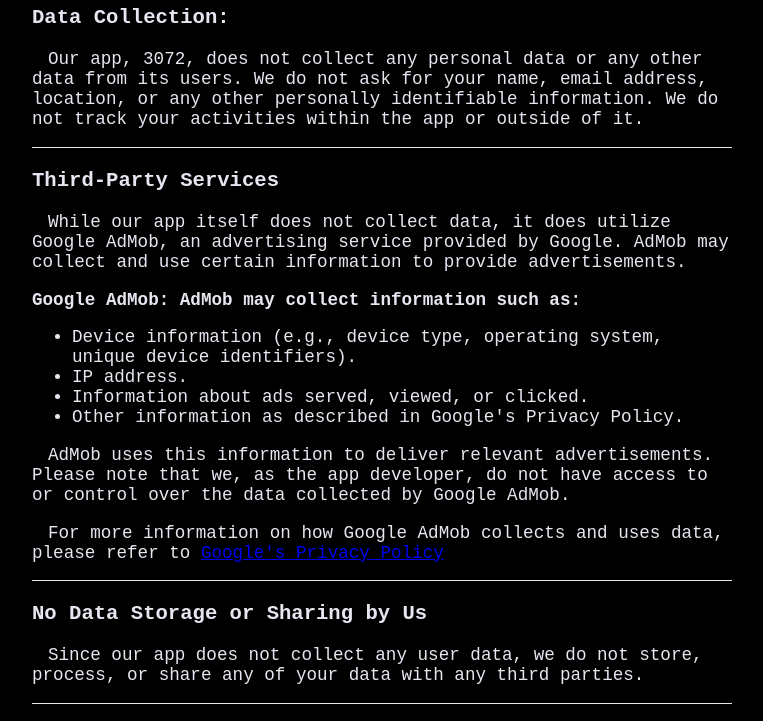
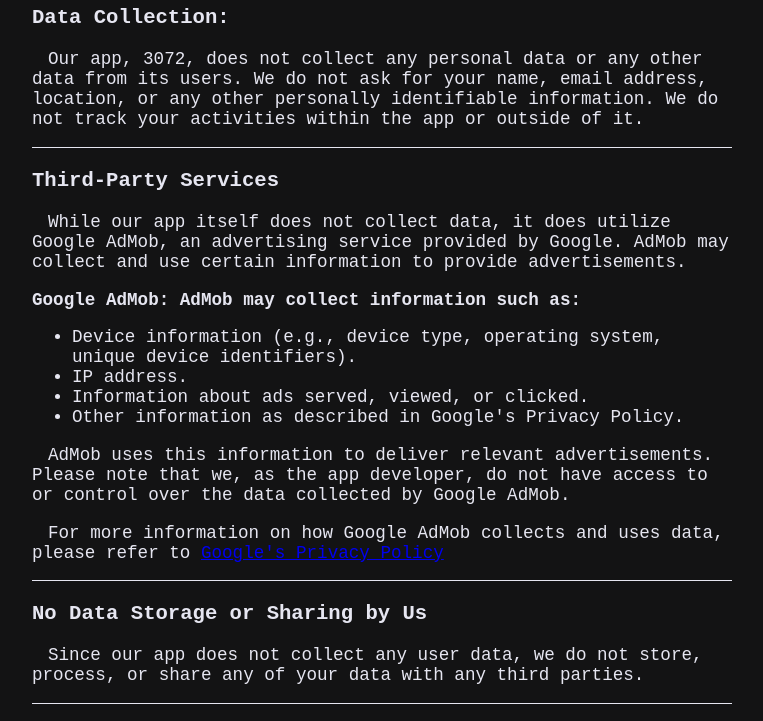
Before and after one commit to cabezadep/3072-privacy-policy, a plain HTML site: page index.html in a window 1280 px wide. Shown: the part 68-789 px from the top of the page, without its empty margins (258-1021 px from the left). Drawn offline with Linux system fonts and the light colour scheme.

Commit message:
changed bg color

```diff
--- a/style.css
+++ b/style.css
@@ -1,5 +1,5 @@
 html {
-   background: #000000;
+   background: #131314;
    color: #e6e6f1;
 }
 
```
